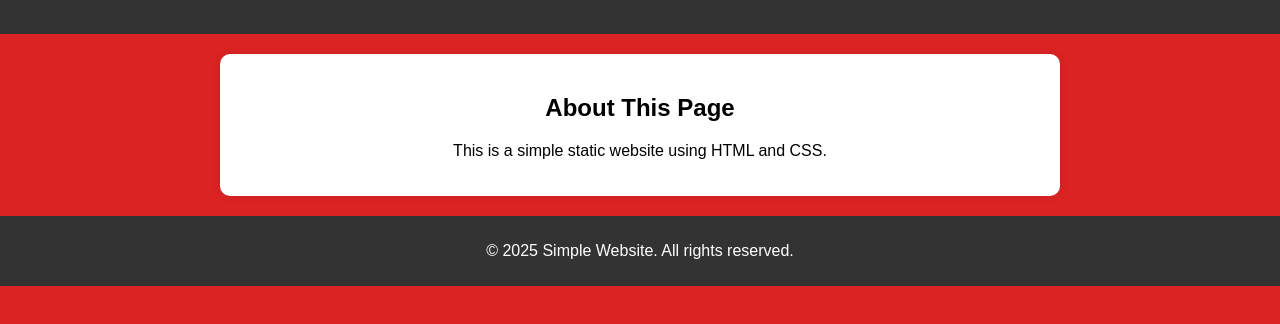
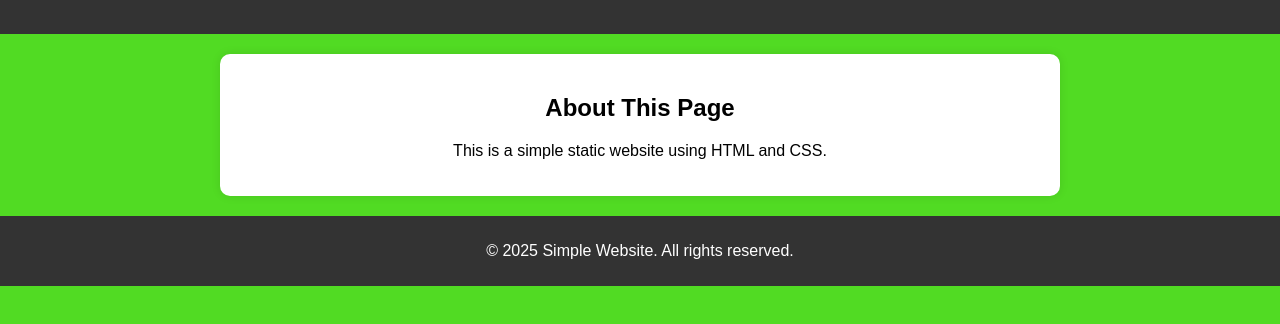
Before and after one commit to qjsoq/IIT, a plain HTML site: page index.html in a window 1280 px wide. Shown: the part 76-400 px from the top of the page. Drawn offline with Linux system fonts and the light colour scheme.

Commit message:
Update backgroung color

```diff
--- a/styles.css
+++ b/styles.css
@@ -2,7 +2,7 @@ body {
     font-family: Arial, sans-serif;
     margin: 0;
     padding: 0;
-    background-color: #db2323;
+    background-color: #51db23;
     text-align: center;
 }
 
```
